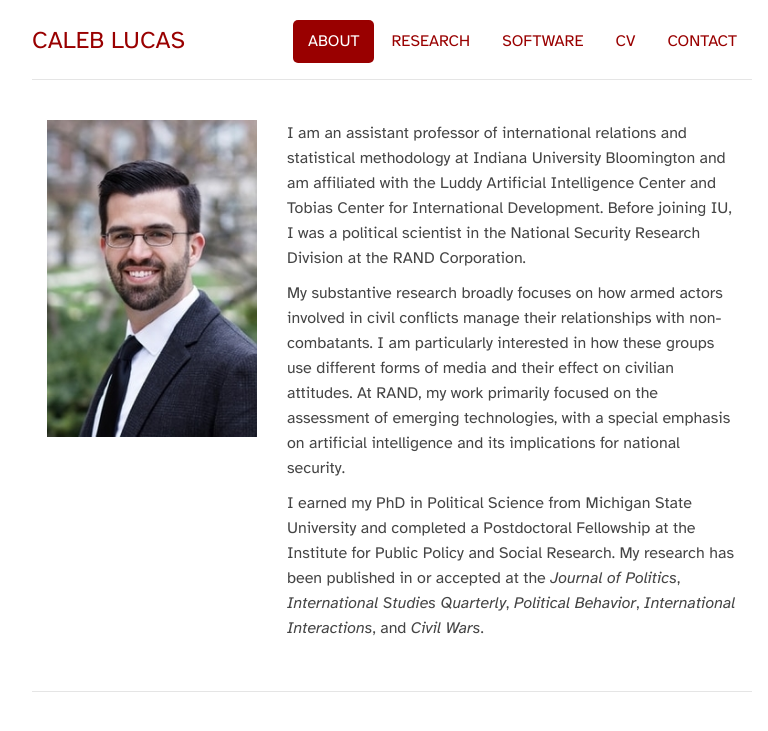
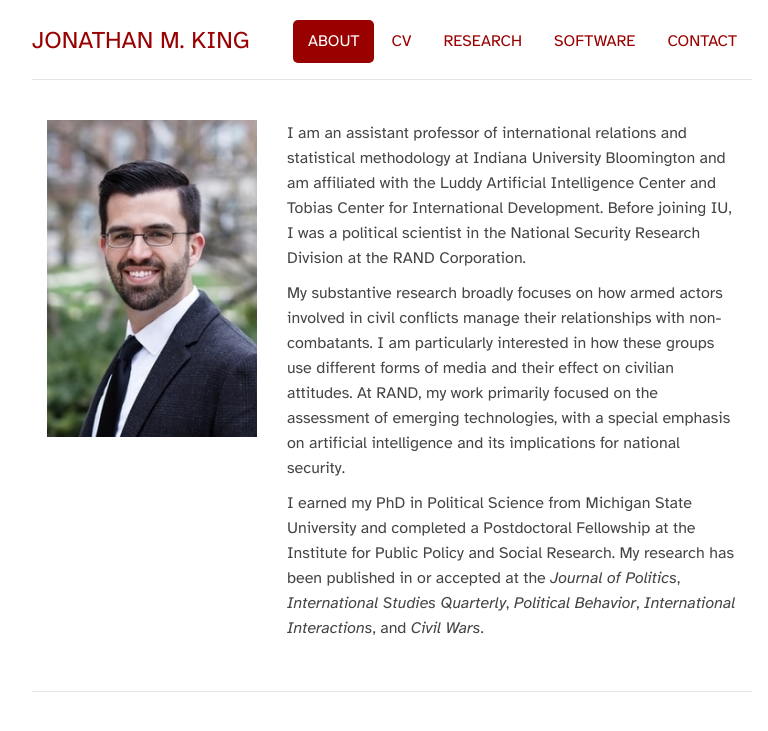
Before and after one commit to matthewtcota/matthewtcota.github.io, a Jekyll site: the page built from index.html, in a window 1280 px wide. Shown: the top 731 px of the page, without its empty margins (248-1016 px from the left). Built offline with Jekyll 4.4.1, drawn with Linux system fonts in a browser that asks for light colours.

Commit message:
Update header.html

```diff
--- a/_includes/header.html
+++ b/_includes/header.html
@@ -4,17 +4,17 @@
 <!--   	<ul class="nav nav-pills pull-right hidden-xs hidden-sm"> -->
   	<ul class="nav nav-pills nav-justified visible-xs visible-sm">
 		<li class="{{ page.about }}"><a href="/" title="About Caleb Lucas">About</a></li>
+		<li class="{{ page.cv }}"><a href="/files/ADDCVFILE.pdf" target="_blank" title="CV">CV</a></li>
 		<li class="{{ page.research }}"><a href="/research" title="Research">Research</a></li>
-		<li class="{{ page.software }}"><a href="/software" title="Software">Software</a></li>
-		<li class="{{ page.cv }}"><a href="/files/caleb_lucas_cv.pdf" target="_blank" title="CV">CV</a></li>
+		<li class="{{ page.teaching }}"><a href="/teaching" title="Teaching">Teaching</a></li>
 		<li class="{{ page.contact }}"><a href="/contact" title="Contact">Contact</a></li>
 	</ul>
 
 	<ul class="nav nav-pills pull-right hidden-xs hidden-sm">
-		<li class="{{ page.about }}"><a href="/" title="About Caleb Lucas">About</a></li>
+		<li class="{{ page.about }}"><a href="/" title="About Jonathn M. King">About</a></li>
+		<li class="{{ page.cv }}"><a href="/files/ADDCVFILE.pdf" target="_blank" title="CV">CV</a></li>
 		<li class="{{ page.research }}"><a href="/research" title="Research">Research</a></li>
-		<li class="{{ page.software }}"><a href="/software" title="Software">Software</a></li>
-		<li class="{{ page.cv }}"><a href="/files/caleb_lucas_cv.pdf" target="_blank" title="CV">CV</a></li>
+		<li class="{{ page.teaching }}"><a href="/teaching" title="teaching">Software</a></li>
 		<li class="{{ page.contact }}"><a href="/contact" title="Contact">Contact</a></li>
 	</ul>
 
@@ -31,7 +31,7 @@
 
 <!-- 	display my name as hyperlink to home -->
   	<div class="hidden-xs hidden-sm">
-	<h3><a href="/">Caleb Lucas</a></h3>
+	<h3><a href="/">Jonathan M. King</a></h3>
 	</div>
 
 </div> <!-- /header -->
```
